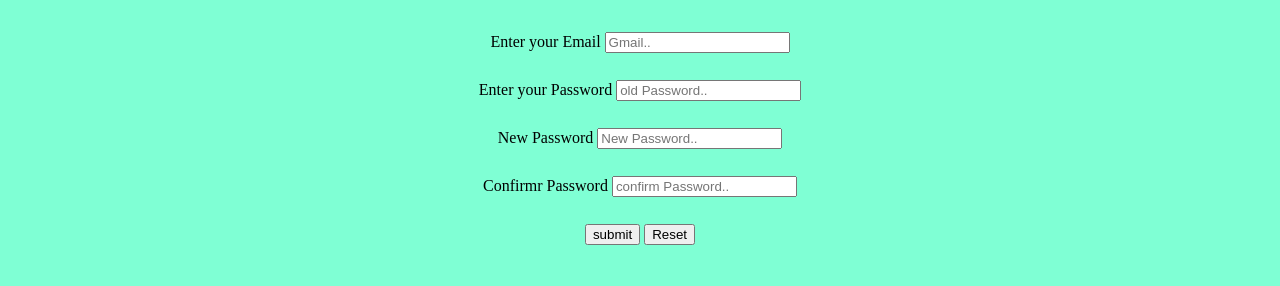
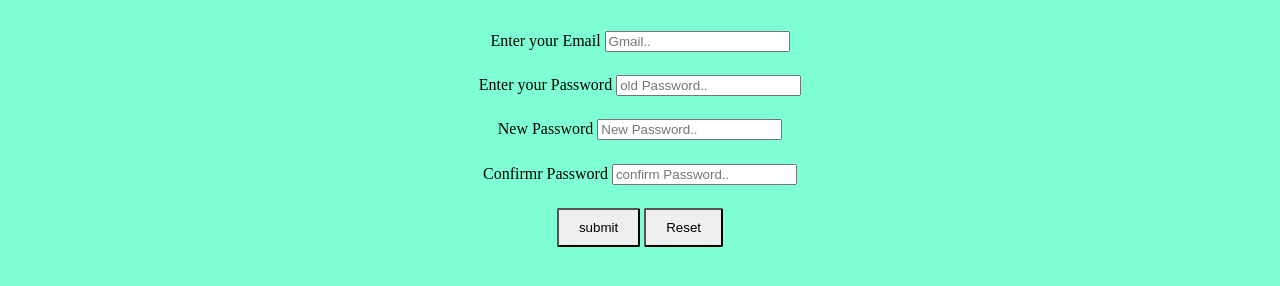
Before and after one commit to majharulislamnoman041-beep/student_registration_project, a plain HTML site: page forgot.html in a window 1280 px wide. Shown: the part 80-366 px from the top of the page. Drawn offline with Linux system fonts and the light colour scheme.

Commit message:
new update

```diff
--- a/forgot.css
+++ b/forgot.css
@@ -3,10 +3,11 @@ form{
     height: 30vh;
     display: grid;
     place-items: center;
+    border-radius: 3px;
 }
 body{
    background-color: aquamarine;
-
+   border-radius: 2px;
 
 }
 
@@ -18,10 +19,14 @@ h1{
 
   line-height: 50px;
 
+
 }
-
-dev.sr{
-  padding: 0px 35px;
-  border-radius:5px;
-  margin-left: 5px;
+div button{
+  text-align: center;
+  padding: 10px 20px ;
 }
+button,
+input[type="reset"]{
+    padding: 10px 20px;
+    border-radius: 2px;
+}
```
